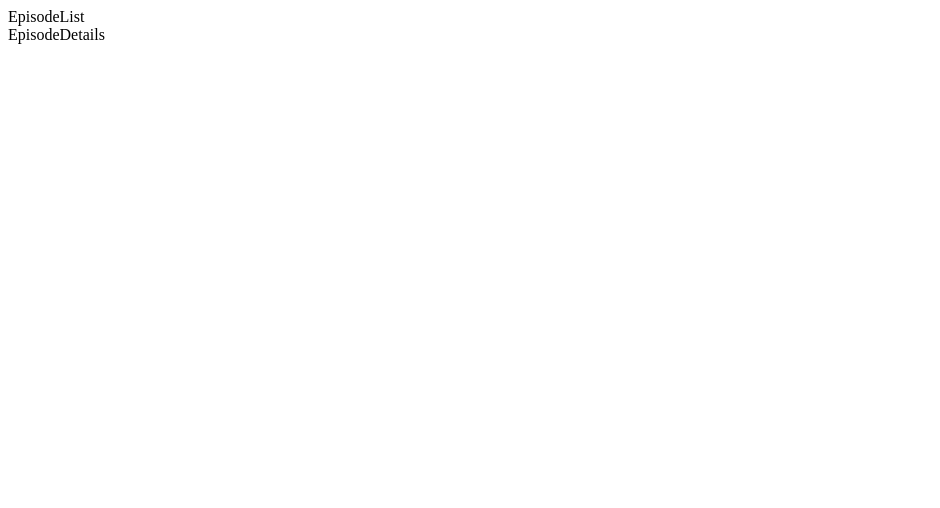
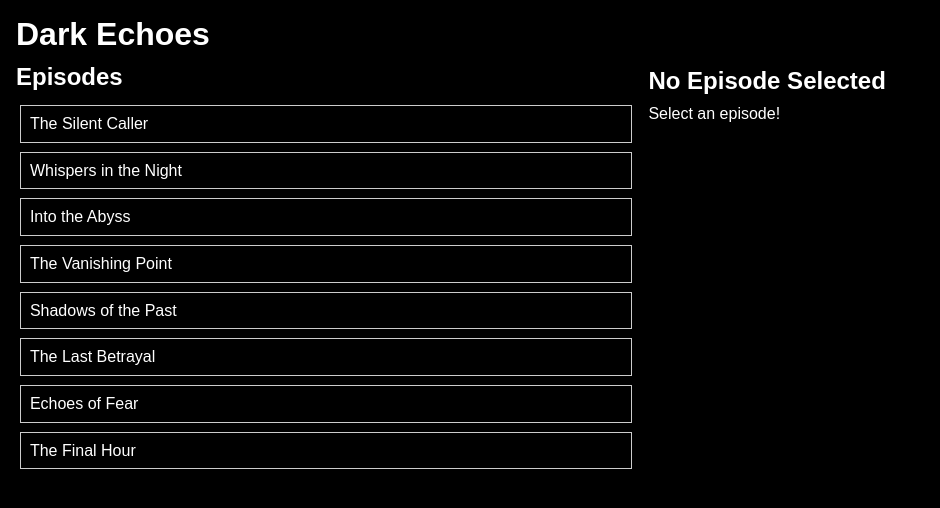
Before and after one commit to AlexKT1022/dark-echoes, a React (Vite) app: page / in a window 1280 px wide. Shown: the top 508 px of the page, without its empty margins (0-940 px from the left). Built offline with nearby package versions, Linux system fonts and the light colour scheme.

Commit message:
workshop requirements complete, removed external component files

```diff
--- a/src/App.jsx
+++ b/src/App.jsx
@@ -1,17 +1,60 @@
 import { useState } from 'react';
-import EpisodeList from './components/EpisodeList';
-import EpisodeDetails from './components/EpisodeDetails';
 import { episodeList as episodeData } from './data';
 
 const App = () => {
-  const [episodes, setEpisodes] = useState(episodeData);
+  const [episodes] = useState(episodeData);
+  const [selectedEpisode, setSelectedEpisode] = useState();
 
-  console.log(episodes);
+  const EpisodeList = () => {
+    return (
+      <section className='episode-list'>
+        <h2>Episodes</h2>
+        <ul>
+          {episodes.map((episode) => (
+            <li
+              key={episode.id}
+              className='episode-card'
+              onClick={() => setSelectedEpisode(episode)}
+            >
+              {episode.title}
+            </li>
+          ))}
+        </ul>
+      </section>
+    );
+  };
+
+  const EpisodeDetails = () => {
+    return (
+      <section className='episode-details'>
+        {!selectedEpisode ? (
+          <>
+            <h2>No Episode Selected</h2>
+            <p>Select an episode!</p>
+          </>
+        ) : (
+          <>
+            <h2>Episode {selectedEpisode.id}</h2>
+            <div className='episode-info-text'>
+              <h3>{selectedEpisode.title}</h3>
+              <p>{selectedEpisode.description}</p>
+            </div>
+            <button>Watch Now</button>
+          </>
+        )}
+      </section>
+    );
+  };
 
   return (
     <div>
-      <EpisodeList />
-      <EpisodeDetails />
+      <header>
+        <h1>Dark Echoes</h1>
+      </header>
+      <main>
+        <EpisodeList />
+        <EpisodeDetails />
+      </main>
     </div>
   );
 };
--- a/src/components/EpisodeCard.jsx
+++ /dev/null
@@ -1,5 +0,0 @@
-const EpisodeCard = () => {
-  return <div>EpisodeCard</div>;
-};
-
-export default EpisodeCard;
--- a/src/components/EpisodeDetails.jsx
+++ /dev/null
@@ -1,5 +0,0 @@
-const EpisodeDetails = () => {
-  return <div>EpisodeDetails</div>;
-};
-
-export default EpisodeDetails;
--- a/src/components/EpisodeList.jsx
+++ /dev/null
@@ -1,5 +0,0 @@
-const EpisodeList = () => {
-  return <div>EpisodeList</div>;
-};
-
-export default EpisodeList;
--- a/src/index.css
+++ b/src/index.css
@@ -0,0 +1,66 @@
+* {
+  margin: 0;
+  padding: 0;
+  box-sizing: border-box;
+  font-family: Arial, Helvetica, sans-serif;
+}
+
+body {
+  background-color: black;
+  color: white;
+  padding: 1rem;
+}
+
+header {
+  margin-bottom: 10px;
+}
+
+main {
+  display: grid;
+  gap: 1ch;
+}
+
+@media (width >= 500px) {
+  main {
+    grid-template-columns: 1fr 1fr;
+  }
+}
+
+.episode-list h2 {
+  margin-bottom: 10px;
+}
+
+.episode-list ul {
+  display: grid;
+  gap: 1ch;
+
+  list-style-type: none;
+  padding: 0.25rem;
+}
+
+.episode-list .episode-card {
+  padding: 1ch;
+  border: 1px solid #ccc;
+}
+
+.episode-list .episode-card:hover {
+  cursor: pointer;
+  font-style: italic;
+}
+
+.episode-details {
+  padding: 0.25rem;
+}
+
+.episode-details h2 {
+  margin-bottom: 10px;
+}
+
+.episode-details .episode-info-text {
+  margin-bottom: 10px;
+}
+
+.episode-details button {
+  padding: 1%;
+  width: 100%;
+}
```
